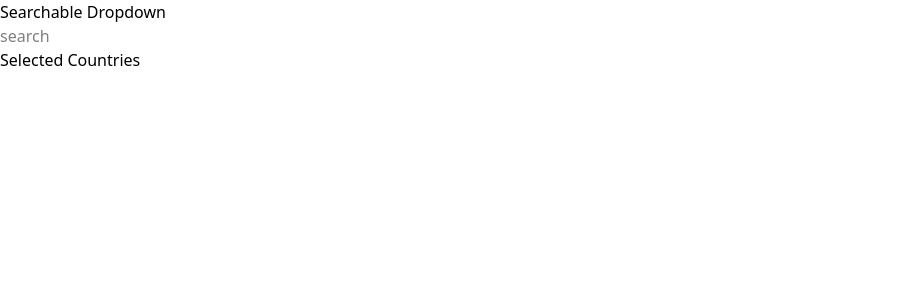
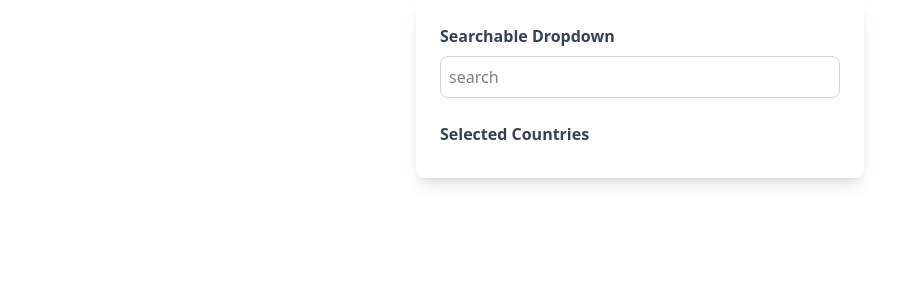
Before and after one commit to PraneethBunny123/All-App, a React (Vite) app: page / in a window 1280 px wide. Shown: the top 300 px of the page, without its empty margins (0-924 px from the left). Built offline with nearby package versions, Linux system fonts and the light colour scheme.

Commit message:
Added few styles

```diff
--- a/src/project-apps/Dropdown/SearchableDropdown.jsx
+++ b/src/project-apps/Dropdown/SearchableDropdown.jsx
@@ -36,22 +36,35 @@ export default function SearchableDropdown() {
     const filteredCountries = COUNTRIES.filter(country => country.toLowerCase().includes(search.toLowerCase()))
 
     return (
-        <div>
-            <label>Searchable Dropdown</label>
+        <div className="max-w-md mx-auto p-6 bg-white shadow-lg rounded-lg space-y-6">
+            <label className="block text-gray-700 font-semibold mb-2">Searchable Dropdown</label>
             <div ref={dropdownRef}>
-                <input onFocus={() => setIsDropdownOpen(true)} value={search} placeholder="search" type="text" onChange={handleSearch}/>
+                <input
+                    onFocus={() => setIsDropdownOpen(true)}
+                    value={search}
+                    placeholder="search"
+                    type="text"
+                    onChange={handleSearch}
+                    className="w-full border border-gray-300 rounded-lg p-2 focus:outline-none focus:ring-2 focus:ring-blue-400"
+                />
                 {isDropdownOpen &&
-                <ul>
+                <ul className="mt-2 border border-gray-300 rounded-lg max-h-60 overflow-y-auto bg-white shadow-md">
                     {filteredCountries.map(country => (
                         <li key={country}>
-                            <button disabled={selectedCountry.includes(country)} onClick={() => handleSelectCountry(country)}>{country}</button>
+                            <button
+                                disabled={selectedCountry.includes(country)}
+                                onClick={() => handleSelectCountry(country)}
+                                className="w-full text-left px-4 py-2 hover:bg-blue-100 disabled:opacity-50"
+                            >
+                                {country}
+                            </button>
                         </li>
                     ))}
                 </ul>
                 }
             </div>
             <div>
-                <label>Selected Countries</label>
+                <label className="block text-gray-700 font-semibold mt-6 mb-2">Selected Countries</label>
                 <ul>
                     {selectedCountry.map(country => (
                         <li key={country}>{country}</li>
```
